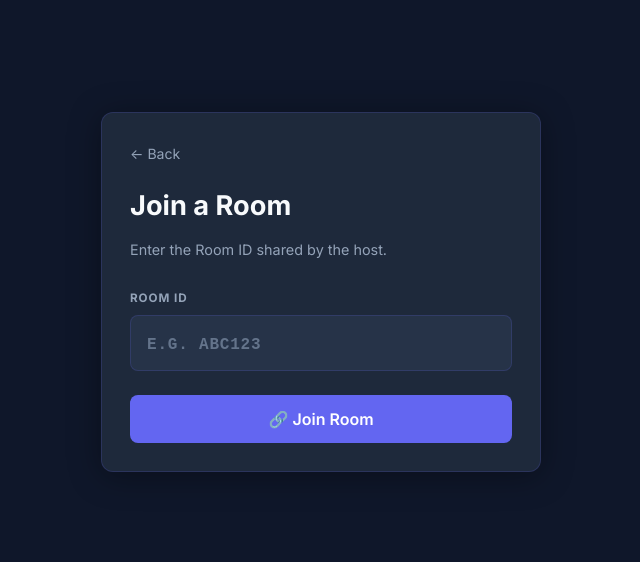
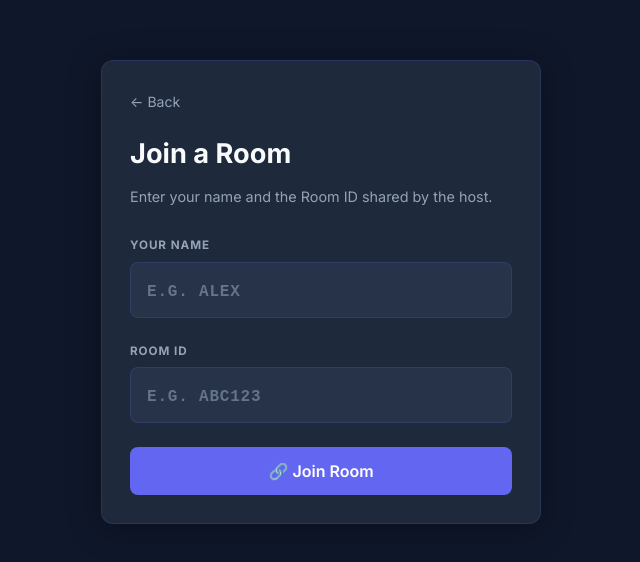
Before and after one commit to viswa-rayala/Play-Together, a React (Vite) app in the folder client/: page /join in a window 1280 px wide. Shown: the part 108-670 px from the top of the page, without its empty margins (319-959 px from the left). Built offline with nearby package versions, Linux system fonts and the light colour scheme; no server answers; the HTML template or start-up script is replaced by a standard one.

Commit message:
a added name file to be added before joining the room  and also to end the room once host ends it

```diff
--- a/client/src/pages/JoinRoom.jsx
+++ b/client/src/pages/JoinRoom.jsx
@@ -6,6 +6,7 @@ import '../styles/JoinRoom.css'
 function JoinRoom() {
   const navigate = useNavigate()
   const [roomId, setRoomId] = useState('')
+  const [name, setName] = useState('')
   const [error,  setError]  = useState('')
   const [joining, setJoining] = useState(false)
 
@@ -20,7 +21,14 @@ function JoinRoom() {
 
   const handleJoin = async () => {
     const v = roomId.trim().toUpperCase()
+    const cleanName = name.trim()
     const err = validate(v)
+
+    if (!cleanName) {
+      setError('Please enter your name before joining.')
+      return
+    }
+
     if (err) { setError(err); return }
 
     setJoining(true)
@@ -34,7 +42,7 @@ function JoinRoom() {
         return
       }
 
-      navigate(`/room/${v}?host=false`)
+      navigate(`/room/${v}?host=false&name=${encodeURIComponent(cleanName)}`)
     } catch (joinError) {
       setError(joinError.message || 'Unable to validate room.')
       setJoining(false)
@@ -43,7 +51,12 @@ function JoinRoom() {
 
   const handleChange = (e) => {
     setRoomId(e.target.value)
-    if (error) setError('')        // clear error as user types
+    if (error) setError('')
+  }
+
+  const handleNameChange = (e) => {
+    setName(e.target.value)
+    if (error) setError('')
   }
 
   const handleKeyDown = (e) => {
@@ -57,7 +70,23 @@ function JoinRoom() {
         <button className="back-btn" onClick={() => navigate('/')}>← Back</button>
 
         <h1 className="join-title">Join a Room</h1>
-        <p className="join-sub">Enter the Room ID shared by the host.</p>
+        <p className="join-sub">Enter your name and the Room ID shared by the host.</p>
+
+        <div className="input-group">
+          <label htmlFor="participant-name-input">Your Name</label>
+          <input
+            id="participant-name-input"
+            type="text"
+            className={`room-id-input ${error ? 'input-error' : ''}`}
+            placeholder="e.g. Alex"
+            value={name}
+            maxLength={30}
+            onChange={handleNameChange}
+            onKeyDown={handleKeyDown}
+            autoComplete="name"
+            spellCheck={false}
+          />
+        </div>
 
         <div className="input-group">
           <label htmlFor="room-id-input">Room ID</label>
--- a/client/src/pages/Room.jsx
+++ b/client/src/pages/Room.jsx
@@ -21,6 +21,7 @@ function Room() {
   const [searchParams]   = useSearchParams()
   const navigate         = useNavigate()
   const isHost           = searchParams.get('host') === 'true'
+  const participantName  = searchParams.get('name') || 'Participant'
 
   // ── State ───────────────────────────────────────────────────────────────────
   const [connStatus,    setConnStatus]   = useState('connecting')
@@ -47,6 +48,10 @@ function Room() {
     const onPause   = ({ position }) => { setPlaying(false); setSeekPosition(position) }
     const onSeek    = ({ position }) => setSeekPosition(position)
     const onMediaSelected = ({ media }) => setMedia(media)
+    const onHostDisconnected = () => {
+      mediaSocket.disconnect()
+      navigate('/')
+    }
 
     mediaSocket.on('CONNECTION_STATUS',  onConnStatus)
     mediaSocket.on('ROOM_STATE',         onRoomState)
@@ -56,9 +61,10 @@ function Room() {
     mediaSocket.on('PAUSE',              onPause)
     mediaSocket.on('SEEK',               onSeek)
     mediaSocket.on('MEDIA_SELECTED',     onMediaSelected)
+    mediaSocket.on('HOST_DISCONNECTED',  onHostDisconnected)
 
     // Connect to room
-    mediaSocket.connect(roomId, isHost)
+    mediaSocket.connect(roomId, isHost, participantName)
 
     // Cleanup on unmount
     return () => {
@@ -70,9 +76,10 @@ function Room() {
       mediaSocket.off('PAUSE',              onPause)
       mediaSocket.off('SEEK',               onSeek)
       mediaSocket.off('MEDIA_SELECTED',     onMediaSelected)
+      mediaSocket.off('HOST_DISCONNECTED',  onHostDisconnected)
       mediaSocket.disconnect()
     }
-  }, [roomId, isHost])
+  }, [roomId, isHost, participantName, navigate])
 
   // ── Host callbacks ─────────────────────────────────────────────────────────────
   const handleFileSelect = async (file) => {
--- a/client/src/services/mediaSocket.js
+++ b/client/src/services/mediaSocket.js
@@ -23,14 +23,14 @@ export function off(event, callback) {
   listeners.set(event, callbacks.filter((item) => item !== callback))
 }
 
-export function connect(roomId, isHost) {
+export function connect(roomId, isHost, participantName = 'Participant') {
   disconnect()
   currentRoomId = roomId
   emit('CONNECTION_STATUS', { status: 'connecting' })
 
   socket = io(MEDIA_URL, {
     transports: ['websocket', 'polling'],
-    auth: { roomId, isHost },
+    auth: { roomId, isHost, name: participantName || 'Participant' },
   })
 
   socket.on('connect', () => emit('CONNECTION_STATUS', { status: 'connected' }))
```
Also changed, not shown: 1 other file (tests, documents, lock files or other folders).
